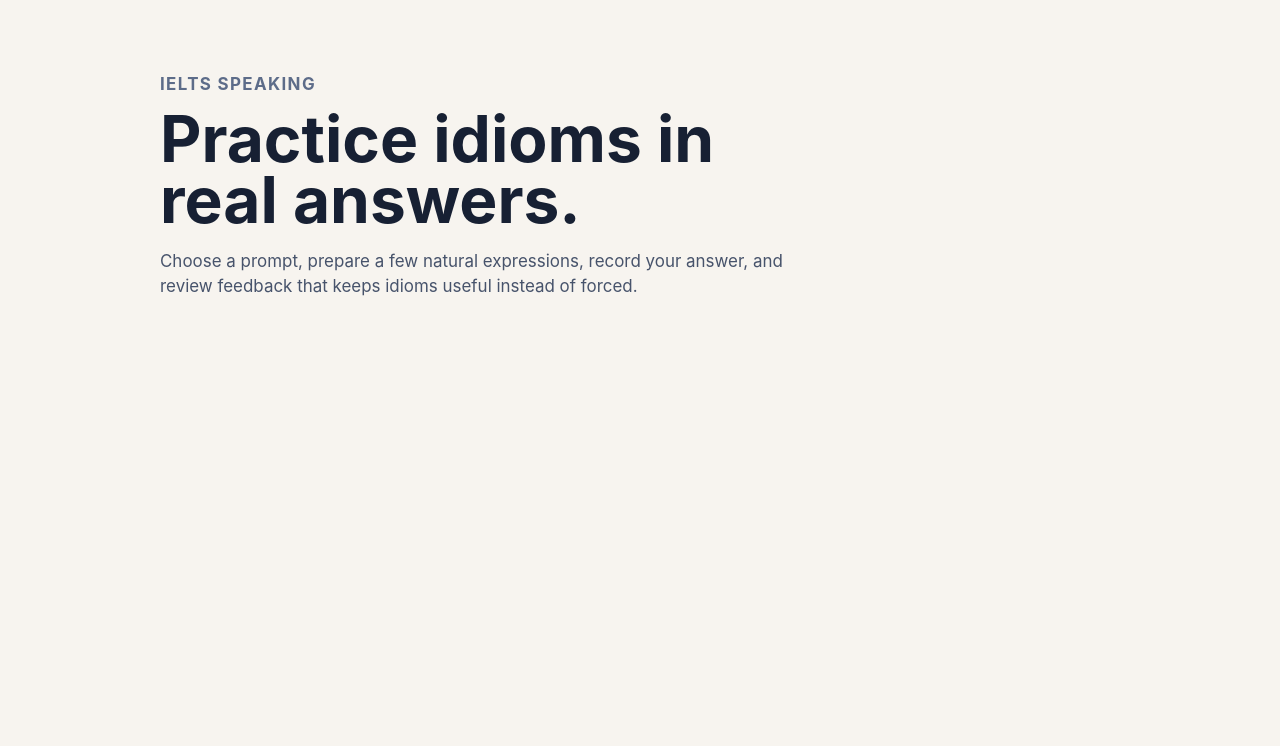
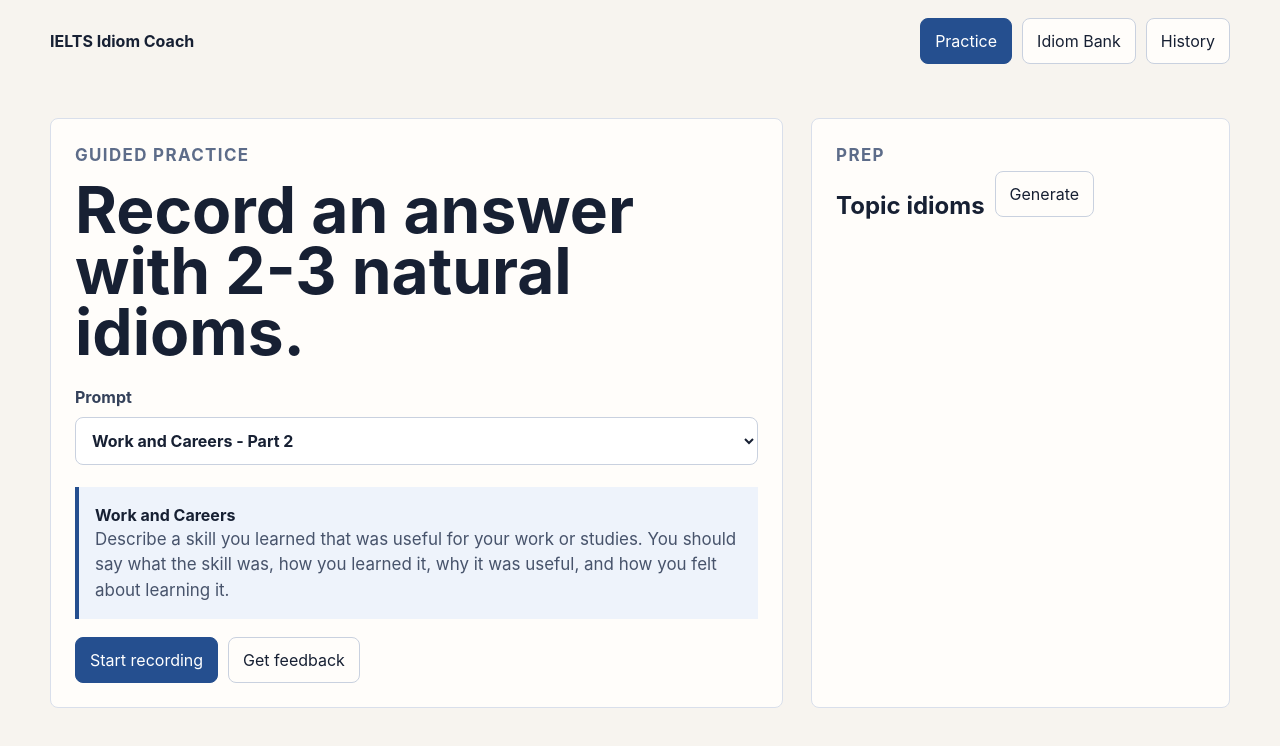
Before and after one commit to MikeXX20/idiom-leaner, a React (Vite) app: page / in a window 1280 px wide. Shown: the top 746 px of the page. Built offline with nearby package versions, Linux system fonts and the light colour scheme.

Commit message:
feat: build guided speaking practice

```diff
--- a/src/App.tsx
+++ b/src/App.tsx
@@ -1,14 +1,32 @@
+import { useState } from "react";
+import { HistoryPage } from "./features/history/HistoryPage";
+import { IdiomBankPage } from "./features/idiom-bank/IdiomBankPage";
+import { PracticePage } from "./features/practice/PracticePage";
+
+type View = "practice" | "idioms" | "history";
+
 export default function App() {
+  const [view, setView] = useState<View>("practice");
+
   return (
     <main className="app-shell">
-      <section className="hero">
-        <p className="eyebrow">IELTS Speaking</p>
-        <h1>Practice idioms in real answers.</h1>
-        <p>
-          Choose a prompt, prepare a few natural expressions, record your answer,
-          and review feedback that keeps idioms useful instead of forced.
-        </p>
-      </section>
+      <nav className="top-nav" aria-label="Main navigation">
+        <strong>IELTS Idiom Coach</strong>
+        <div>
+          <button aria-current={view === "practice"} onClick={() => setView("practice")}>
+            Practice
+          </button>
+          <button aria-current={view === "idioms"} onClick={() => setView("idioms")}>
+            Idiom Bank
+          </button>
+          <button aria-current={view === "history"} onClick={() => setView("history")}>
+            History
+          </button>
+        </div>
+      </nav>
+      {view === "practice" && <PracticePage />}
+      {view === "idioms" && <IdiomBankPage />}
+      {view === "history" && <HistoryPage />}
     </main>
   );
 }
--- /dev/null
+++ b/src/features/history/HistoryPage.tsx
@@ -0,0 +1,3 @@
+export function HistoryPage() {
+  return <section className="content-section">History is ready for implementation.</section>;
+}
--- /dev/null
+++ b/src/features/idiom-bank/IdiomBankPage.tsx
@@ -0,0 +1,3 @@
+export function IdiomBankPage() {
+  return <section className="content-section">Idiom bank is ready for implementation.</section>;
+}
--- /dev/null
+++ b/src/features/practice/PracticePage.tsx
@@ -0,0 +1,211 @@
+import { useEffect, useMemo, useState } from "react";
+import { generateIdioms, requestFeedback, type GeneratedIdiomPayload } from "../../api/aiClient";
+import { starterPrompts } from "../../domain/starterContent";
+import type { Idiom, SpeakingPrompt } from "../../domain/types";
+import { listIdioms, saveIdiom, saveSession } from "../../storage/repositories";
+import { useRecorder } from "./useRecorder";
+
+function createId(prefix: string) {
+  return `${prefix}-${crypto.randomUUID()}`;
+}
+
+function now() {
+  return new Date().toISOString();
+}
+
+function generatedToIdiom(payload: GeneratedIdiomPayload, topic: string): Idiom {
+  const timestamp = now();
+  return {
+    id: createId("idiom"),
+    phrase: payload.phrase,
+    meaning: payload.meaning,
+    topics: payload.topics.length ? payload.topics : [topic],
+    formality: payload.formality,
+    riskLevel: payload.riskLevel,
+    example: payload.example,
+    usageWarning: payload.usageWarning,
+    source: "ai",
+    confidence: "new",
+    createdAt: timestamp,
+    updatedAt: timestamp
+  };
+}
+
+export function PracticePage() {
+  const [idioms, setIdioms] = useState<Idiom[]>([]);
+  const [selectedPromptId, setSelectedPromptId] = useState(starterPrompts[0].id);
+  const [selectedIdiomIds, setSelectedIdiomIds] = useState<string[]>([]);
+  const [feedbackText, setFeedbackText] = useState("");
+  const [isFeedbackLoading, setIsFeedbackLoading] = useState(false);
+  const [isGenerating, setIsGenerating] = useState(false);
+  const [message, setMessage] = useState("");
+  const recorder = useRecorder();
+
+  const prompt = useMemo<SpeakingPrompt>(
+    () => starterPrompts.find((item) => item.id === selectedPromptId) ?? starterPrompts[0],
+    [selectedPromptId]
+  );
+
+  useEffect(() => {
+    listIdioms()
+      .then(setIdioms)
+      .catch(() => setMessage("Could not load idioms."));
+  }, []);
+
+  const topicIdioms = idioms.filter((idiom) => idiom.topics.includes(prompt.topic));
+  const selectedIdioms = idioms.filter((idiom) => selectedIdiomIds.includes(idiom.id));
+
+  function toggleIdiom(id: string) {
+    setSelectedIdiomIds((current) =>
+      current.includes(id) ? current.filter((item) => item !== id) : [...current, id]
+    );
+  }
+
+  async function handleGenerateIdioms() {
+    setIsGenerating(true);
+    setMessage("");
+    try {
+      const generated = await generateIdioms({
+        topic: prompt.topic,
+        ieltsPart: prompt.ieltsPart
+      });
+      const newIdioms = generated.map((item) => generatedToIdiom(item, prompt.topic));
+      await Promise.all(newIdioms.map(saveIdiom));
+      setIdioms(await listIdioms());
+      setMessage(`Saved ${newIdioms.length} generated idioms.`);
+    } catch {
+      setMessage("Could not generate idioms right now.");
+    } finally {
+      setIsGenerating(false);
+    }
+  }
+
+  async function handleFeedback() {
+    if (!recorder.recording) {
+      setMessage("Record an answer before requesting feedback.");
+      return;
+    }
+
+    setIsFeedbackLoading(true);
+    setFeedbackText("");
+    setMessage("");
+
+    const sessionBase = {
+      id: createId("session"),
+      ieltsPart: prompt.ieltsPart,
+      topic: prompt.topic,
+      prompt: prompt.prompt,
+      selectedIdiomIds,
+      recordingBlob: recorder.recording.blob,
+      recordingDuration: recorder.recording.duration,
+      createdAt: now(),
+      updatedAt: now()
+    };
+
+    try {
+      const feedback = await requestFeedback({
+        recordingBlob: recorder.recording.blob,
+        ieltsPart: prompt.ieltsPart,
+        topic: prompt.topic,
+        prompt: prompt.prompt,
+        selectedIdioms: selectedIdioms.map((idiom) => idiom.phrase)
+      });
+      await saveSession({
+        ...sessionBase,
+        feedbackStatus: "complete",
+        feedback
+      });
+      setFeedbackText(feedback.nextStep);
+      setMessage("Session saved with feedback.");
+    } catch {
+      await saveSession({
+        ...sessionBase,
+        feedbackStatus: "failed"
+      });
+      setMessage("Feedback failed. The recording was saved and can be reviewed later.");
+    } finally {
+      setIsFeedbackLoading(false);
+    }
+  }
+
+  return (
+    <section className="page-grid">
+      <div className="practice-panel">
+        <p className="eyebrow">Guided practice</p>
+        <h1>Record an answer with 2-3 natural idioms.</h1>
+        <label className="field">
+          Prompt
+          <select
+            value={selectedPromptId}
+            onChange={(event) => {
+              setSelectedPromptId(event.target.value);
+              setSelectedIdiomIds([]);
+              setFeedbackText("");
+            }}
+          >
+            {starterPrompts.map((item) => (
+              <option key={item.id} value={item.id}>
+                {item.topic} - {item.ieltsPart}
+              </option>
+            ))}
+          </select>
+        </label>
+        <article className="prompt-card">
+          <strong>{prompt.topic}</strong>
+          <p>{prompt.prompt}</p>
+        </article>
+        <div className="button-row">
+          {recorder.status !== "recording" ? (
+            <button className="primary-button" onClick={recorder.start}>
+              Start recording
+            </button>
+          ) : (
+            <button className="danger-button" onClick={recorder.stop}>
+              Stop recording
+            </button>
+          )}
+          <button
+            className="secondary-button"
+            disabled={isFeedbackLoading}
+            onClick={handleFeedback}
+          >
+            {isFeedbackLoading ? "Reviewing..." : "Get feedback"}
+          </button>
+        </div>
+        {recorder.error && <p className="status error">{recorder.error}</p>}
+        {recorder.recording && (
+          <audio aria-label="Recorded answer playback" controls src={recorder.recording.url} />
+        )}
+        {message && <p className="status">{message}</p>}
+        {feedbackText && <p className="feedback-box">{feedbackText}</p>}
+      </div>
+
+      <aside className="idiom-panel">
+        <div className="panel-heading">
+          <div>
+            <p className="eyebrow">Prep</p>
+            <h2>Topic idioms</h2>
+          </div>
+          <button className="secondary-button" disabled={isGenerating} onClick={handleGenerateIdioms}>
+            {isGenerating ? "Generating..." : "Generate"}
+          </button>
+        </div>
+        <div className="idiom-list">
+          {topicIdioms.map((idiom) => (
+            <label key={idiom.id} className="idiom-choice">
+              <input
+                type="checkbox"
+                checked={selectedIdiomIds.includes(idiom.id)}
+                onChange={() => toggleIdiom(idiom.id)}
+              />
+              <span>
+                <strong>{idiom.phrase}</strong>
+                <small>{idiom.meaning}</small>
+              </span>
+            </label>
+          ))}
+        </div>
+      </aside>
+    </section>
+  );
+}
--- a/src/styles.css
+++ b/src/styles.css
@@ -56,3 +56,137 @@
   color: #47536b;
   font-size: 1.06rem;
 }
+
+.top-nav {
+  display: flex;
+  align-items: center;
+  justify-content: space-between;
+  gap: 16px;
+  width: min(1180px, calc(100% - 32px));
+  margin: 0 auto;
+  padding: 18px 0;
+}
+
+.top-nav div,
+.button-row,
+.panel-heading {
+  display: flex;
+  align-items: center;
+  gap: 10px;
+}
+
+.top-nav button,
+.secondary-button,
+.primary-button,
+.danger-button {
+  border: 1px solid #c9d1df;
+  border-radius: 8px;
+  padding: 10px 14px;
+  color: #172033;
+  background: #fffdfa;
+}
+
+.top-nav button[aria-current="true"],
+.primary-button {
+  color: #fff;
+  border-color: #254f8f;
+  background: #254f8f;
+}
+
+.danger-button {
+  color: #fff;
+  border-color: #a13838;
+  background: #a13838;
+}
+
+.page-grid {
+  display: grid;
+  grid-template-columns: minmax(0, 1.4fr) minmax(320px, 0.8fr);
+  gap: 28px;
+  width: min(1180px, calc(100% - 32px));
+  margin: 0 auto;
+  padding: 36px 0 64px;
+}
+
+.practice-panel,
+.idiom-panel,
+.content-section {
+  border: 1px solid #d9dfeb;
+  border-radius: 8px;
+  padding: 24px;
+  background: #fffdfa;
+}
+
+.field {
+  display: grid;
+  gap: 8px;
+  margin: 22px 0;
+  color: #34415a;
+  font-weight: 700;
+}
+
+.field select,
+.field input,
+.field textarea {
+  width: 100%;
+  box-sizing: border-box;
+  border: 1px solid #c9d1df;
+  border-radius: 8px;
+  padding: 12px;
+  color: #172033;
+  background: #fff;
+}
+
+.prompt-card,
+.feedback-box {
+  border-left: 4px solid #254f8f;
+  margin: 18px 0;
+  padding: 16px;
+  background: #eef3fb;
+}
+
+.idiom-list {
+  display: grid;
+  gap: 12px;
+  margin-top: 18px;
+}
+
+.idiom-choice {
+  display: flex;
+  gap: 10px;
+  border: 1px solid #d9dfeb;
+  border-radius: 8px;
+  padding: 12px;
+  background: #fff;
+}
+
+.idiom-choice small {
+  display: block;
+  color: #5d6c89;
+}
+
+.status {
+  margin-top: 12px;
+  color: #47536b;
+}
+
+.status.error {
+  color: #a13838;
+}
+
+audio {
+  display: block;
+  width: 100%;
+  margin-top: 16px;
+}
+
+@media (max-width: 820px) {
+  .top-nav {
+    align-items: flex-start;
+    flex-direction: column;
+  }
+
+  .page-grid {
+    grid-template-columns: 1fr;
+  }
+}
```
Also changed, not shown: 1 other file (tests, documents, lock files or other folders).
